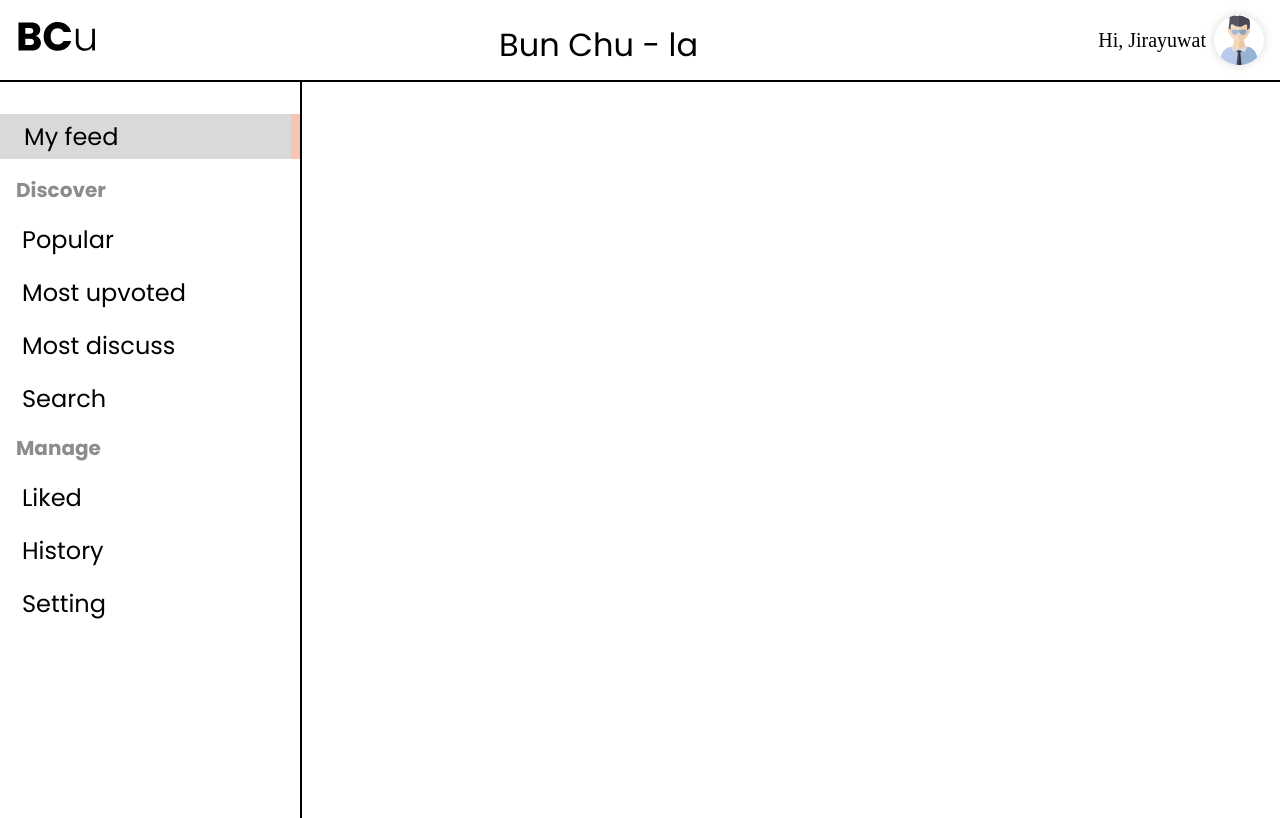
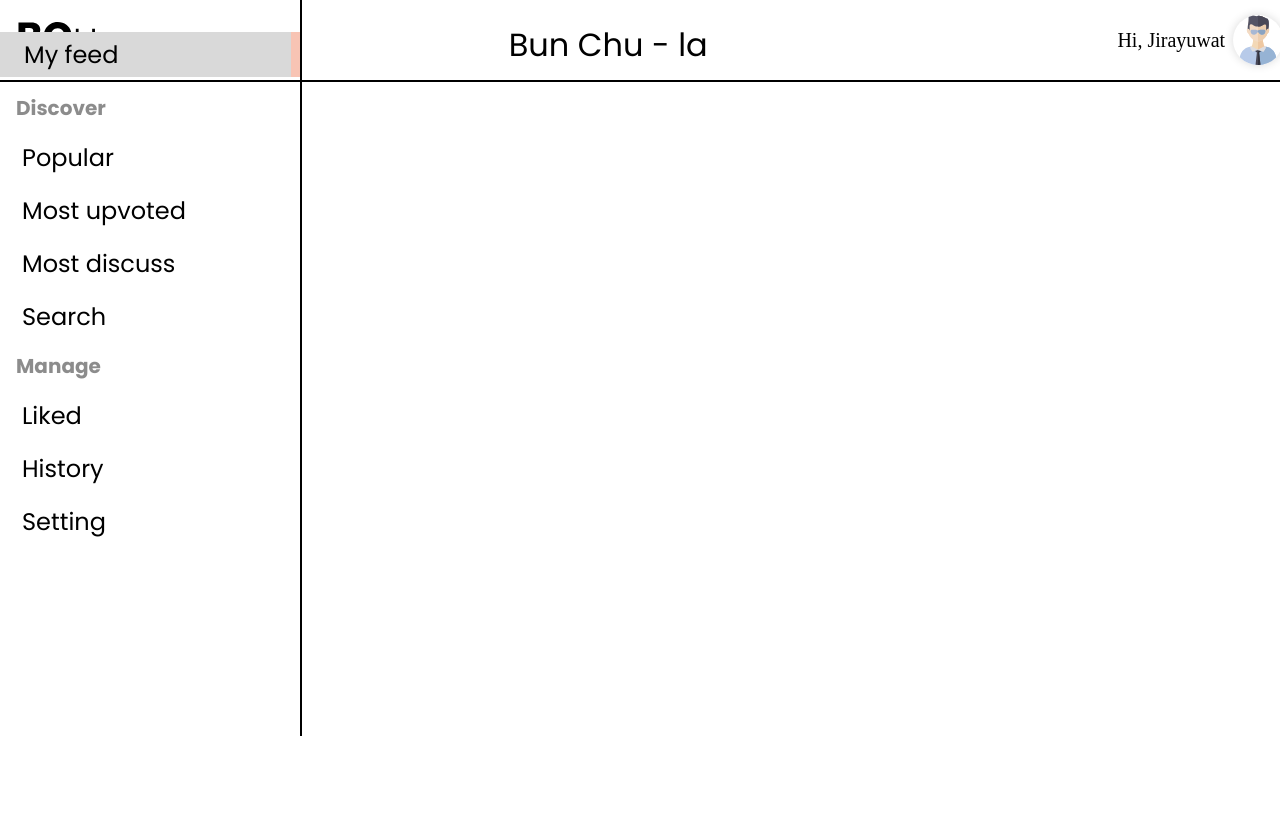
Before and after one commit to Knowledge-Chula-God-Hub/mono-god-repo, a React (Create React App) app in the folder knowledgehub-frontend/: page /home in a window 1280 px wide. Built offline with nearby package versions, Linux system fonts and the light colour scheme; the HTML template or start-up script is replaced by a standard one; a web font is replaced by a local one.

Commit message:
fix position

```diff
--- a/knowledgehub-frontend/src/components/NavBar.tsx
+++ b/knowledgehub-frontend/src/components/NavBar.tsx
@@ -8,6 +8,8 @@ function NavBar() {
                     justifyContent:"space-between",
                     padding:"0px 16px",
                     borderBottom: "2px solid black",
+                    position:"fixed",
+                    width:"99vw",
                     height:"80px"}}>
             <img src={BCulogo} width="83px"></img>
             <h1 style={{
```
